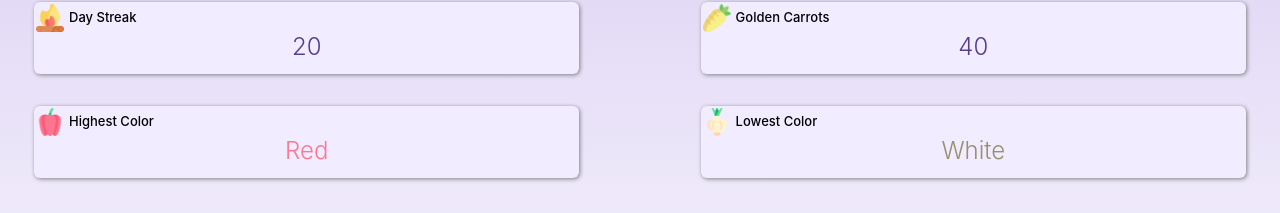
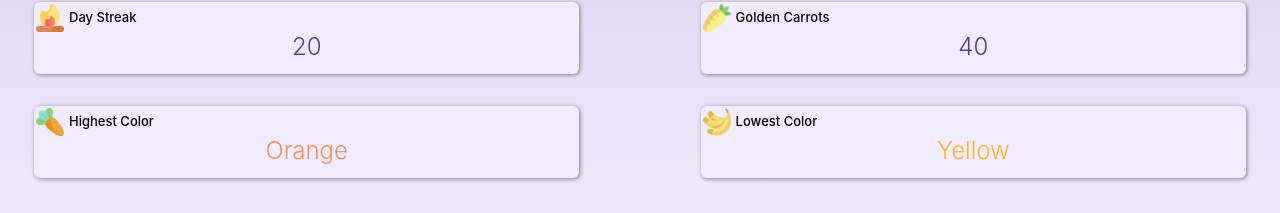
Before and after one commit to Glow-Carrots-App/glow-web, a Next.js app: page /profile in a window 1280 px wide. Shown: the part 251-464 px from the top of the page. Built offline with nearby package versions, Linux system fonts and the light colour scheme; no server answers.

Commit message:
add use of main sample data

```diff
--- a/components/Statistics/index.js
+++ b/components/Statistics/index.js
@@ -3,25 +3,13 @@ import checkHighestColor from "../../utils/checkHighestColor";
 import checkLowestColor from "../../utils/checkLowestColor";
 import pickLowIcon from "../../utils/pickLowIcon";
 import pickHighIcon from "../../utils/pickHighIcon";
+import SAMPLE_FOOD_DATA from "../../sampleData/sampleFoodData";
 
 import styles from "./styles.module.css";
 
-const DUMMY_LIFETIME = [
-  { product: "apple", color: "red", textHex: "#f94d4d" },
-  { product: "strawberry", color: "red", textHex: "#f94d4d" },
-  { product: "strawberry", color: "red", textHex: "#f94d4d" },
-  { product: "strawberry", color: "red", textHex: "#f94d4d" },
-  { product: "orange", color: "orange", textHex: "#fd8f52" },
-  { product: "lettuce", color: "green", textHex: "#479d45" },
-  { product: "lettuce", color: "green", textHex: "#479d45" },
-  { product: "lettuce", color: "green", textHex: "#479d45" },
-  // { product: "onion", color: "white", textHex: "#97906e" },
-  { product: "banana", color: "yellow", textHex: "#ffbb1c" },
-];
-
 const Statistics = () => {
-  const lowestColor = checkLowestColor(DUMMY_LIFETIME);
-  const highestColor = checkHighestColor(DUMMY_LIFETIME);
+  const lowestColor = checkLowestColor(SAMPLE_FOOD_DATA);
+  const highestColor = checkHighestColor(SAMPLE_FOOD_DATA);
 
   const userDayStreak = 20;
   const userGoldenCarrots = 40;
```
